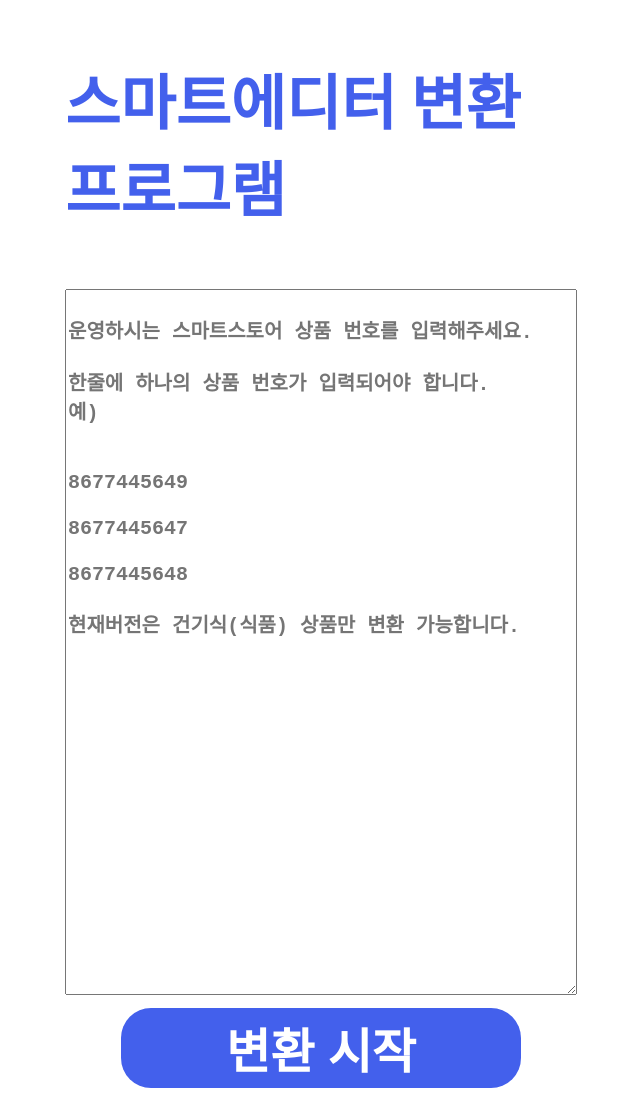
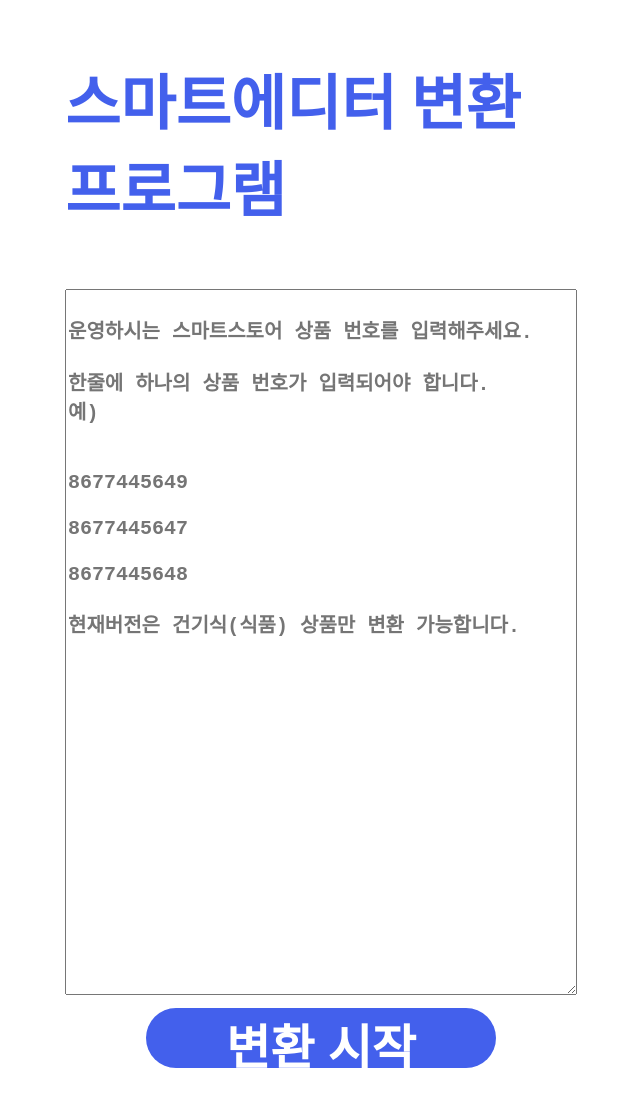
Before and after one commit to ms3221/change_smartedit, a React (Create React App) app: page / in a window 1280 px wide. Shown: the part 157-1255 px from the top of the page, without its empty margins (319-959 px from the left). Built offline with nearby package versions, Linux system fonts and the light colour scheme.

Commit message:
button 변경

```diff
--- a/src/App.css
+++ b/src/App.css
@@ -38,8 +38,8 @@
   margin-top: 1%;
 }
 .edit_btn > button {
-  width: 400px;
-  height: 80px;
+  width: 350px;
+  height: 60px;
   border-radius: 30px;
   border-style: none;
   font-size: 48px;
```
